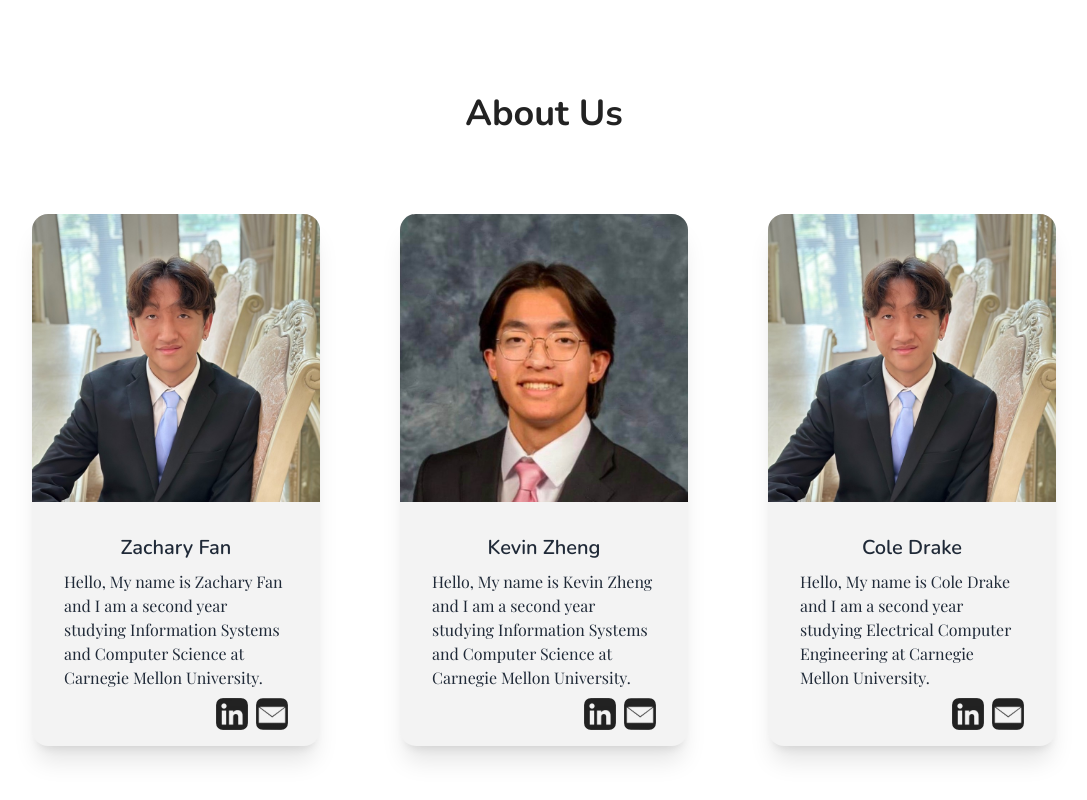
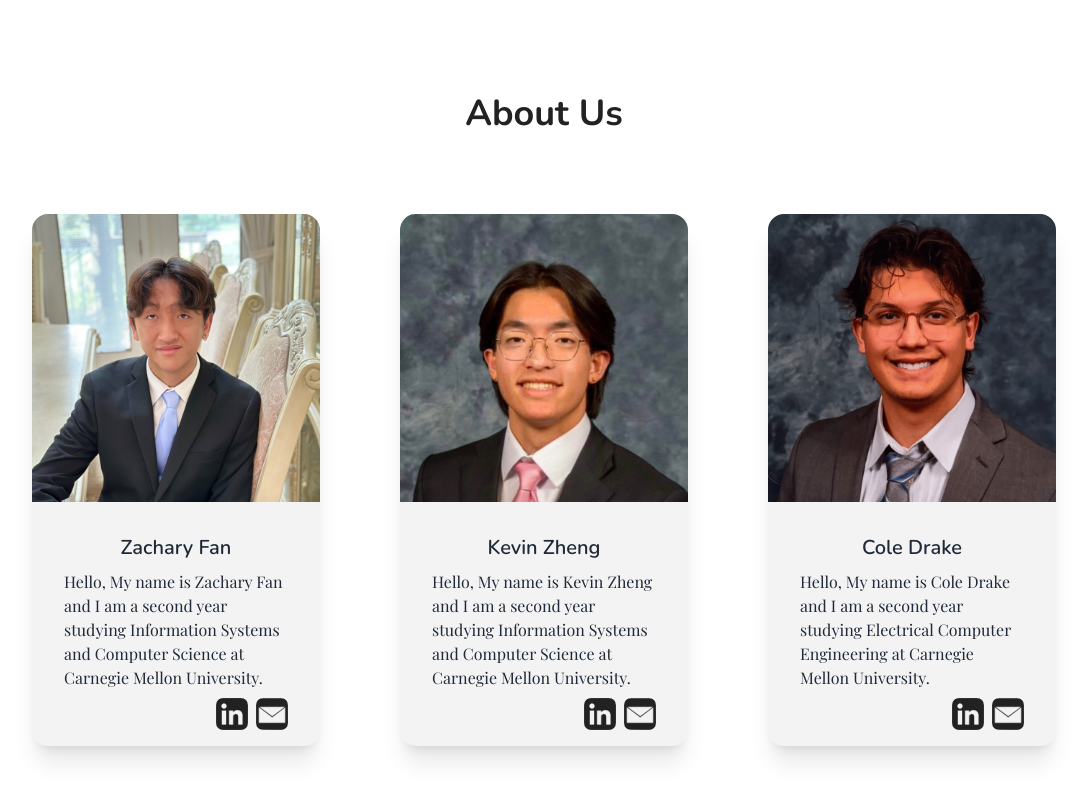
Before and after one commit to zachkfan/pathtoswe, a Next.js app: page / in a window 1280 px wide. Shown: the part 1344-2144 px from the top of the page, without its empty margins (96-1183 px from the left). Built offline with nearby package versions, Linux system fonts and the light colour scheme; a web font is replaced by a local one.

Commit message:
added coles photo

```diff
--- a/src/app/page.tsx
+++ b/src/app/page.tsx
@@ -17,7 +17,7 @@ export default function Home() {
       <Card image={"/kevin_photo.jpg"} imageAlt={"Photo of Kevin Zheng"} name={"Kevin Zheng"} description={"Hello, My name is Kevin Zheng and I am a second year studying Information Systems and Computer Science at Carnegie Mellon University."} linkedin={"https://www.linkedin.com/in/kevin-zheng-h7/"} email={"hzheng4@andrew.cmu.edu"}></Card>
       </div>
       <div className="col-span-7 lg:col-span-4">
-      <Card image={"/zach_photo.png"} imageAlt={"Photo of Cole Drake"} name={"Cole Drake"} description={"Hello, My name is Cole Drake and I am a second year studying Electrical Computer Engineering at Carnegie Mellon University."} linkedin={"https://www.linkedin.com"} email={"coled@andrew.cmu.edu"}></Card>
+      <Card image={"/cole_photo.png"} imageAlt={"Photo of Cole Drake"} name={"Cole Drake"} description={"Hello, My name is Cole Drake and I am a second year studying Electrical Computer Engineering at Carnegie Mellon University."} linkedin={"https://www.linkedin.com"} email={"coled@andrew.cmu.edu"}></Card>
       </div>
     </div>
     </main>
```
Also changed, not shown: public/cole_photo.png (added).
